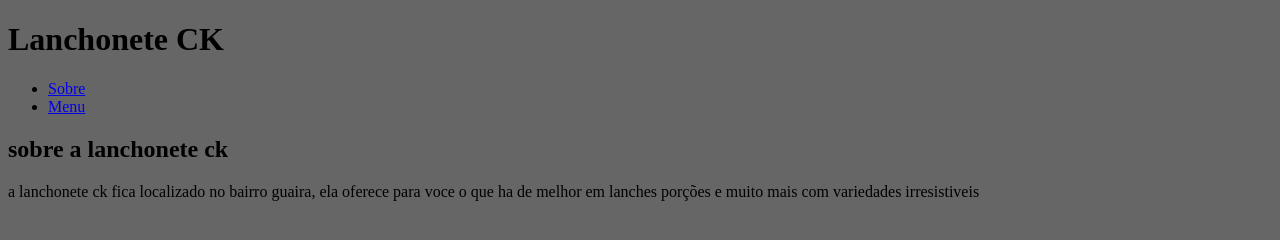
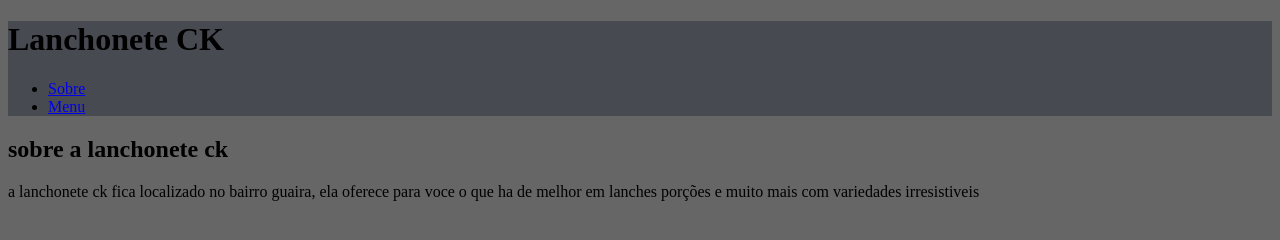
Before and after one commit to keurry28/trabalho, a plain HTML site: page index.html in a window 1280 px wide. Drawn offline with Linux system fonts and the light colour scheme.

Commit message:
Update style.css

```diff
--- a/style.css
+++ b/style.css
@@ -1,3 +1,6 @@
 body{
-background-color: #666
+background-color: #666;
 }
+header{
+  background-color: #474A51;
+{
```
